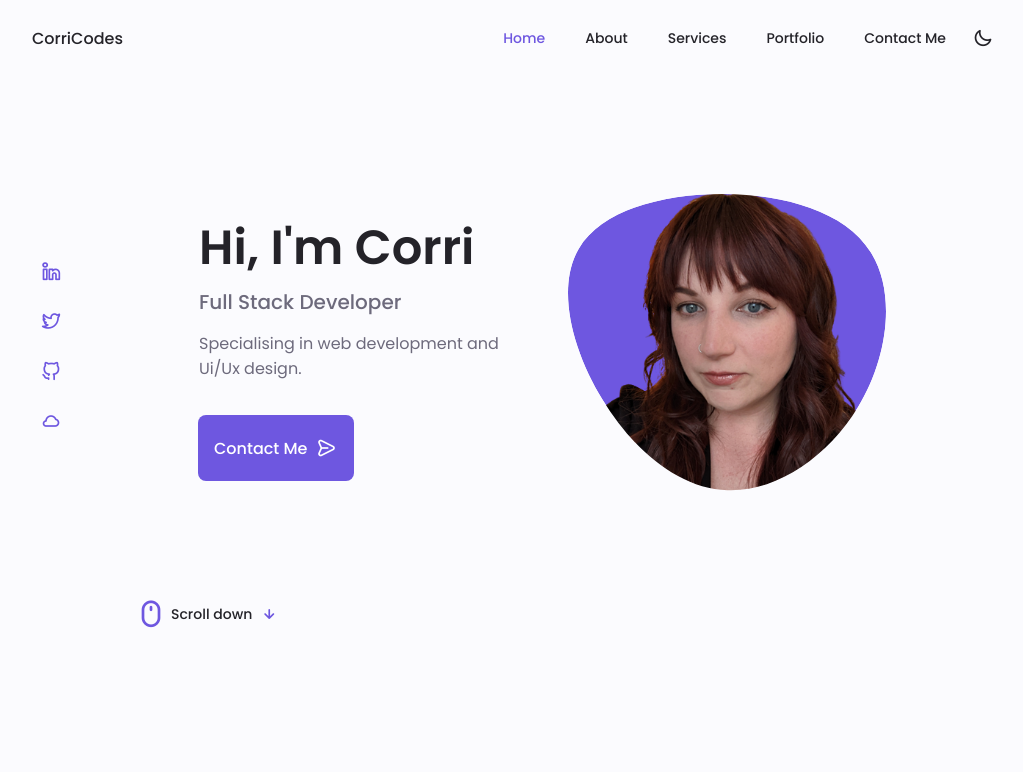
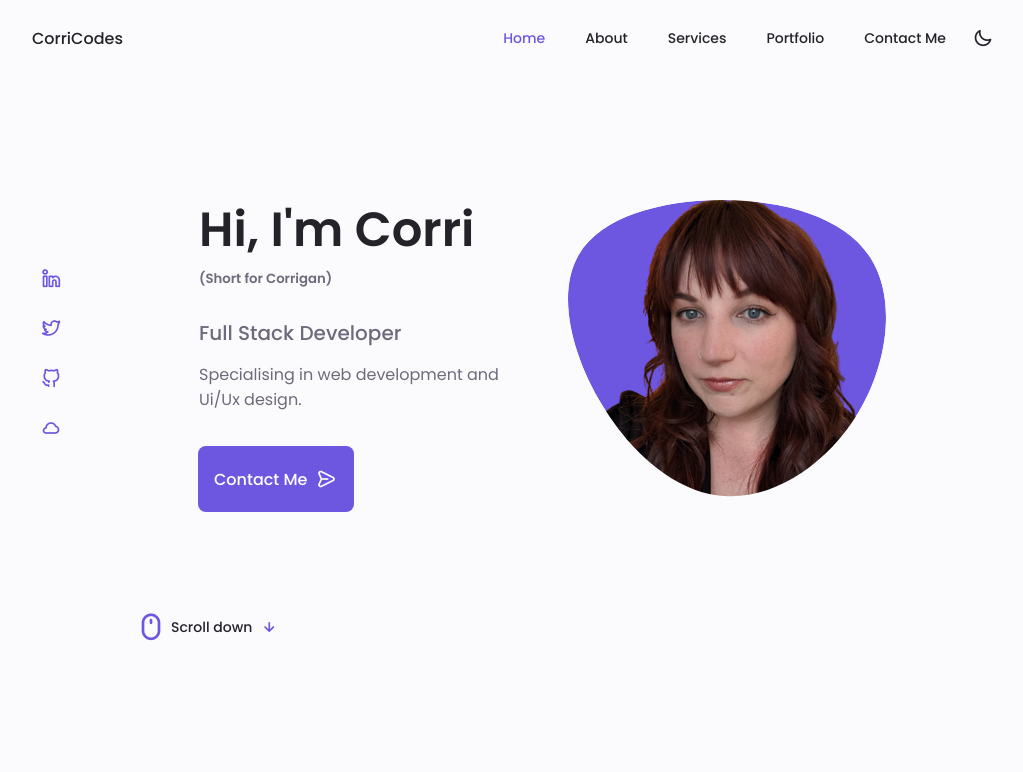
Before and after one commit to bordedelcielo/Portfolio-1, a plain HTML site: page index.html in a window 1280 px wide. Shown: the top 772 px of the page, without its empty margins (128-1151 px from the left). Drawn offline with nearby package versions, Linux system fonts and the light colour scheme.

Commit message:
name adjustment

```diff
--- a/index.html
+++ b/index.html
@@ -121,6 +121,8 @@
 
           <div class="home__data">
             <h1 class="home__title">Hi, I'm Corri</h1>
+            <h5>(Short for Corrigan)</h5>
+          </br>
             <h3 class="home__subtitle">Full Stack Developer</h3>
             <p class="home__description">
               Specialising in web development and Ui/Ux design.
```
